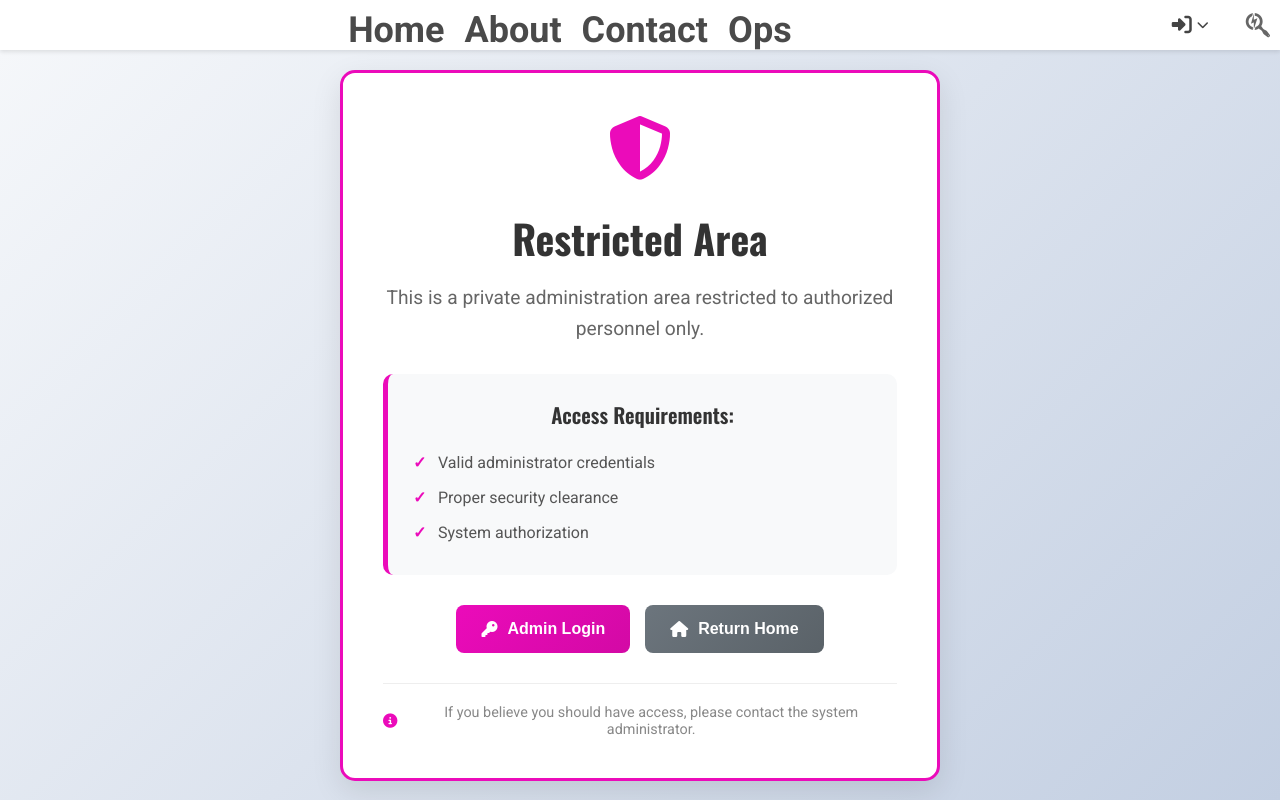
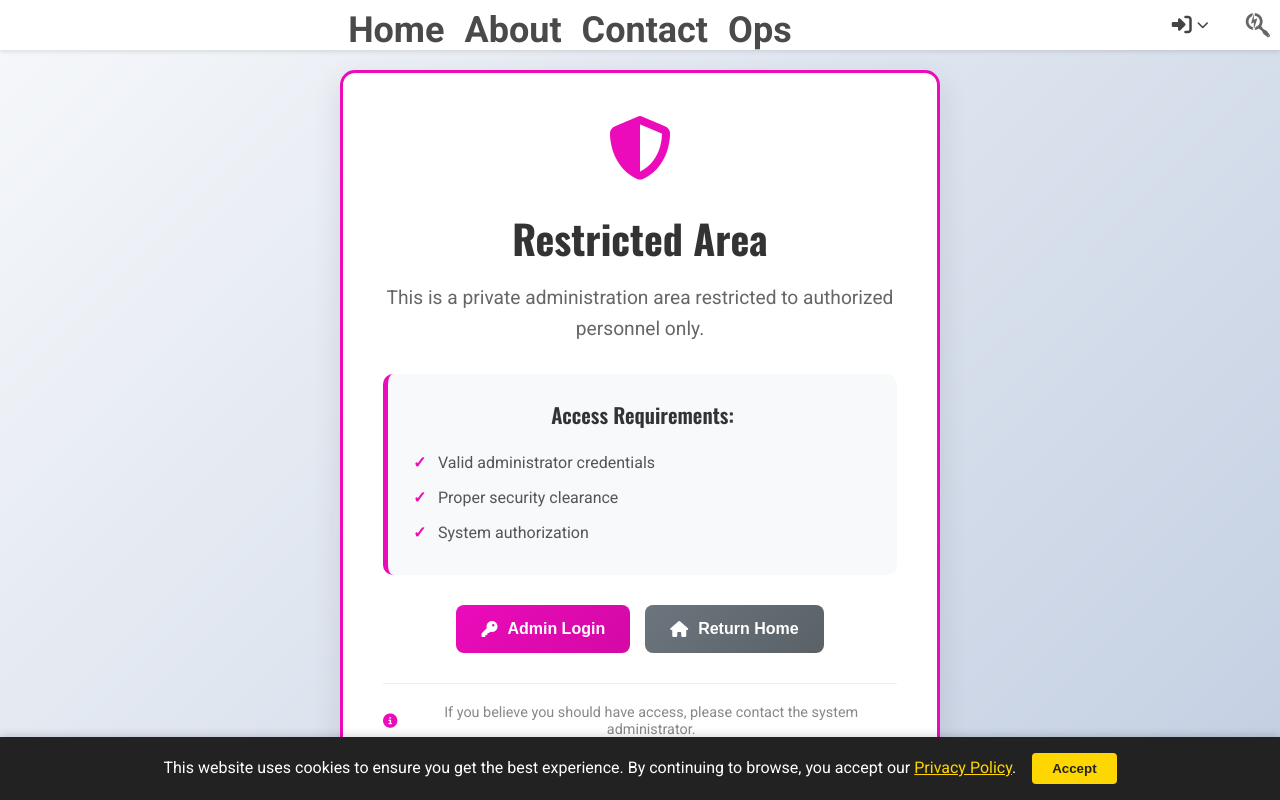
Before and after one commit to jcgarcia/bedtimeblog, a React (Vite) app in the folder client/: page /ops in a window 1280 px wide. Shown: the top 800 px of the page. Built offline with nearby package versions, Linux system fonts and the light colour scheme; no server answers; a web font is replaced by a local one.

Commit message:
feat: add cookies information banner for legal compliance

```diff
--- a/client/src/App.jsx
+++ b/client/src/App.jsx
@@ -1,4 +1,5 @@
 import { BrowserRouter as Router, Route, Routes } from 'react-router-dom';
+import React, { useEffect, useState } from 'react';
 import Single from "./pages/single/Single";
 import TopBar from "./components/topbar/TopBar";
 import Footer from "./components/footer/Footer";
@@ -21,8 +22,46 @@ import { AdminProvider } from "./contexts/AdminContext";
 import { UserProvider } from "./contexts/UserContext";
 
 function App() {
+  const [showCookiesBanner, setShowCookiesBanner] = useState(false);
+
+  useEffect(() => {
+    const consent = localStorage.getItem('cookiesConsent');
+    if (!consent) {
+      setShowCookiesBanner(true);
+    }
+  }, []);
+
+  const handleAcceptCookies = () => {
+    localStorage.setItem('cookiesConsent', 'accepted');
+    setShowCookiesBanner(false);
+  };
+
   return (
     <div className="App">
+      {showCookiesBanner && (
+        <div style={{
+          position: 'fixed',
+          bottom: 0,
+          left: 0,
+          right: 0,
+          background: '#222',
+          color: '#fff',
+          padding: '16px',
+          zIndex: 9999,
+          textAlign: 'center',
+          boxShadow: '0 -2px 8px rgba(0,0,0,0.15)'
+        }}>
+          <span>
+            This website uses cookies to ensure you get the best experience. By continuing to browse, you accept our <a href="/privacy" style={{color:'#ffd700', textDecoration:'underline'}}>Privacy Policy</a>.
+          </span>
+          <button
+            onClick={handleAcceptCookies}
+            style={{marginLeft: '16px', padding: '8px 20px', background: '#ffd700', color: '#222', border: 'none', borderRadius: '4px', cursor: 'pointer', fontWeight: 'bold'}}
+          >
+            Accept
+          </button>
+        </div>
+      )}
       <UserProvider>
         <AdminProvider>
           <Router>
```
